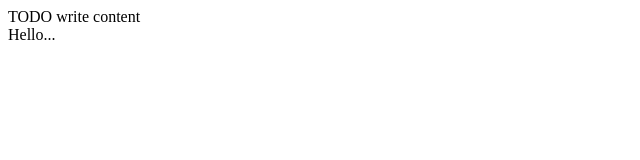
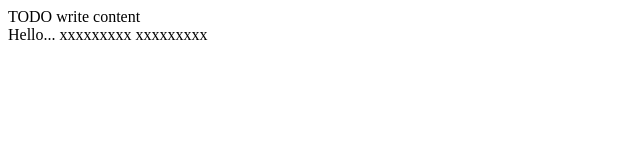
Before and after one commit to fadinfadin/praticas2018, a plain HTML site: page public_html/index.html in a window 1280 px wide. Shown: the whole page, without its empty margins (0-640 px from the left). Drawn offline with Linux system fonts and the light colour scheme.

Commit message:
terceiro commit

```diff
--- a/public_html/index.html
+++ b/public_html/index.html
@@ -15,5 +15,9 @@ and open the template in the editor.
 
         Hello...
 
+        xxxxxxxxx
+
+
+        xxxxxxxxx
     </body>
 </html>
```
